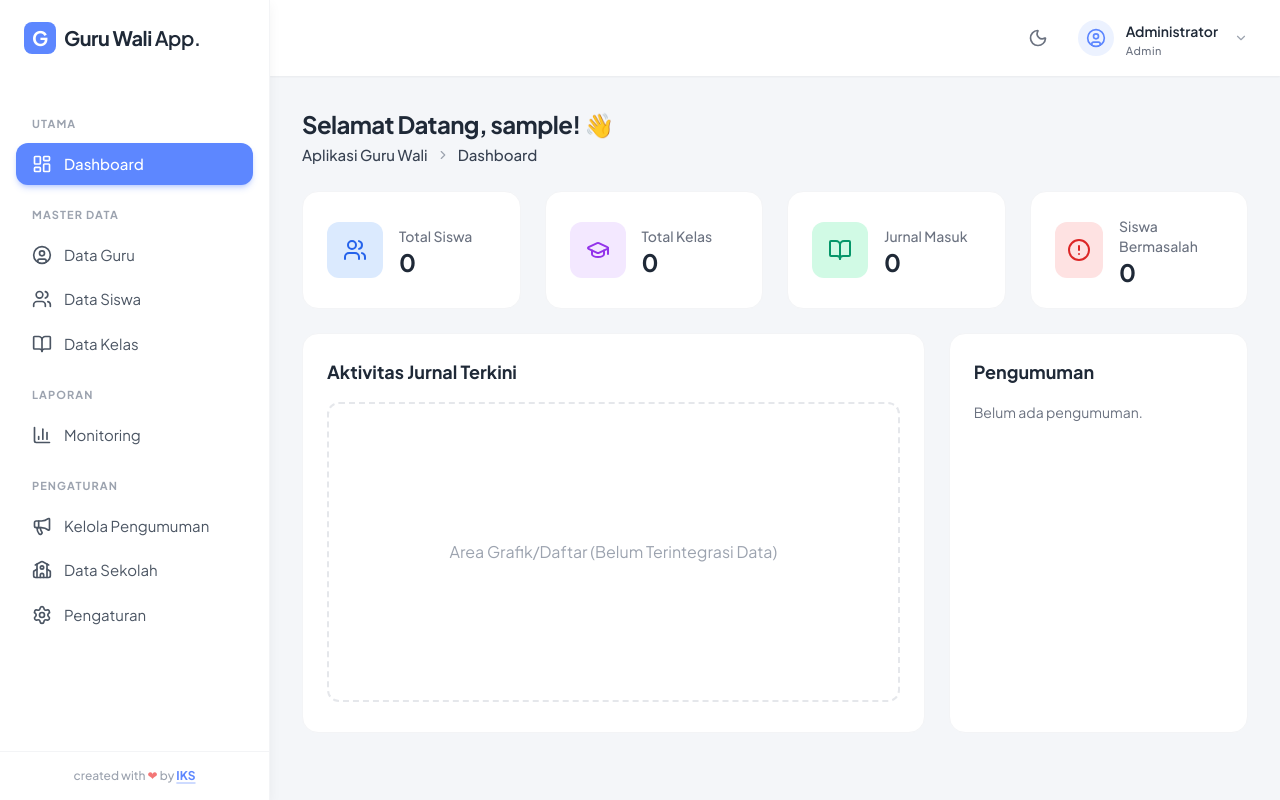
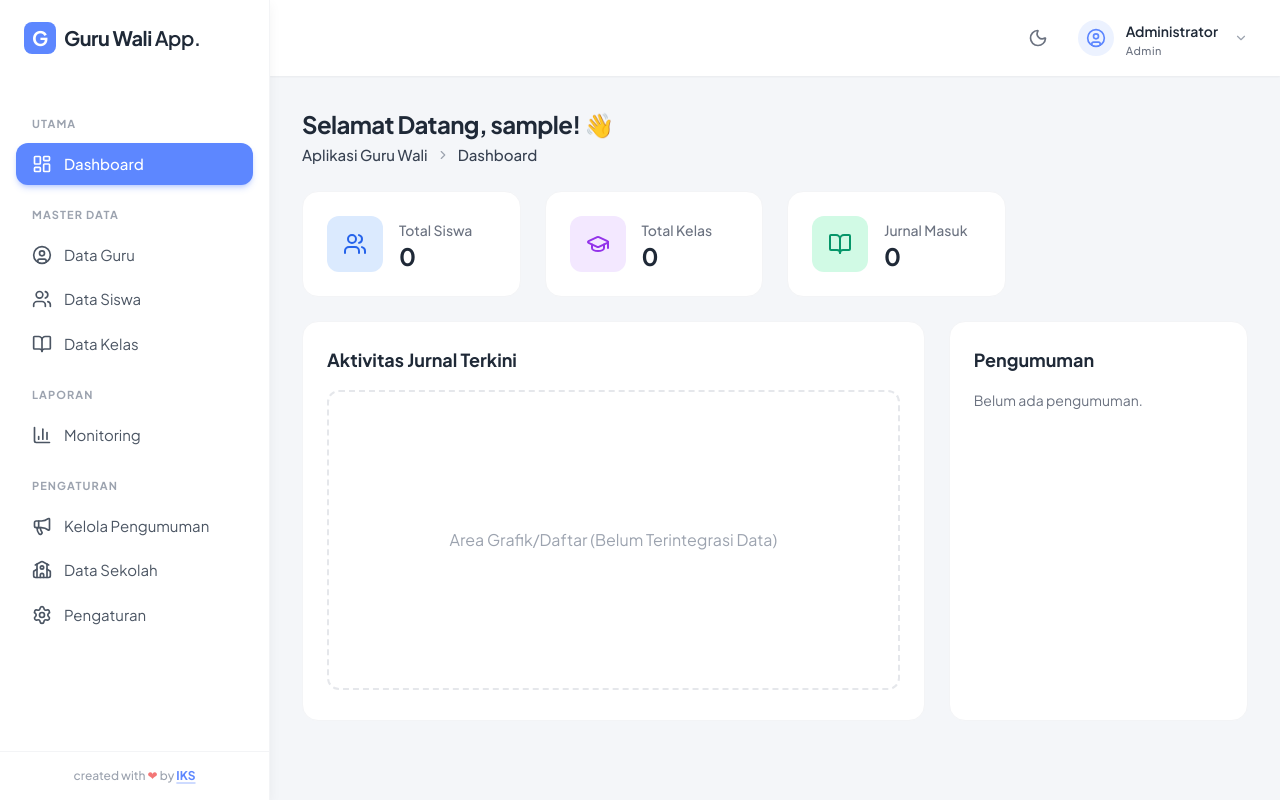
Before and after one commit to suckarsha/guru-wali-app, a React app: page /dashboard in a window 1280 px wide. Built offline with nearby package versions, Linux system fonts and the light colour scheme; sample sign-in values are in the browser's storage; the HTML template or start-up script is replaced by a standard one.

Commit message:
feat: remove siswa bermasalah from admin dashboard

```diff
--- a/src/pages/Dashboard.jsx
+++ b/src/pages/Dashboard.jsx
@@ -36,7 +36,6 @@ export default function Dashboard() {
     { title: 'Total Siswa', value: totalSiswa.toString(), icon: <Users size={24} />, color: 'text-blue-600', bg: 'bg-blue-100 dark:bg-blue-900/30' },
     { title: 'Total Kelas', value: totalKelas.toString(), icon: <GraduationCap size={24} />, color: 'text-purple-600', bg: 'bg-purple-100 dark:bg-purple-900/30' },
     { title: 'Jurnal Masuk', value: totalJurnal.toString(), icon: <BookOpen size={24} />, color: 'text-emerald-600', bg: 'bg-emerald-100 dark:bg-emerald-900/30' },
-    { title: 'Siswa Bermasalah', value: '0', icon: <AlertCircle size={24} />, color: 'text-red-600', bg: 'bg-red-100 dark:bg-red-900/30' },
   ];
 
   const guruStats = [
```
